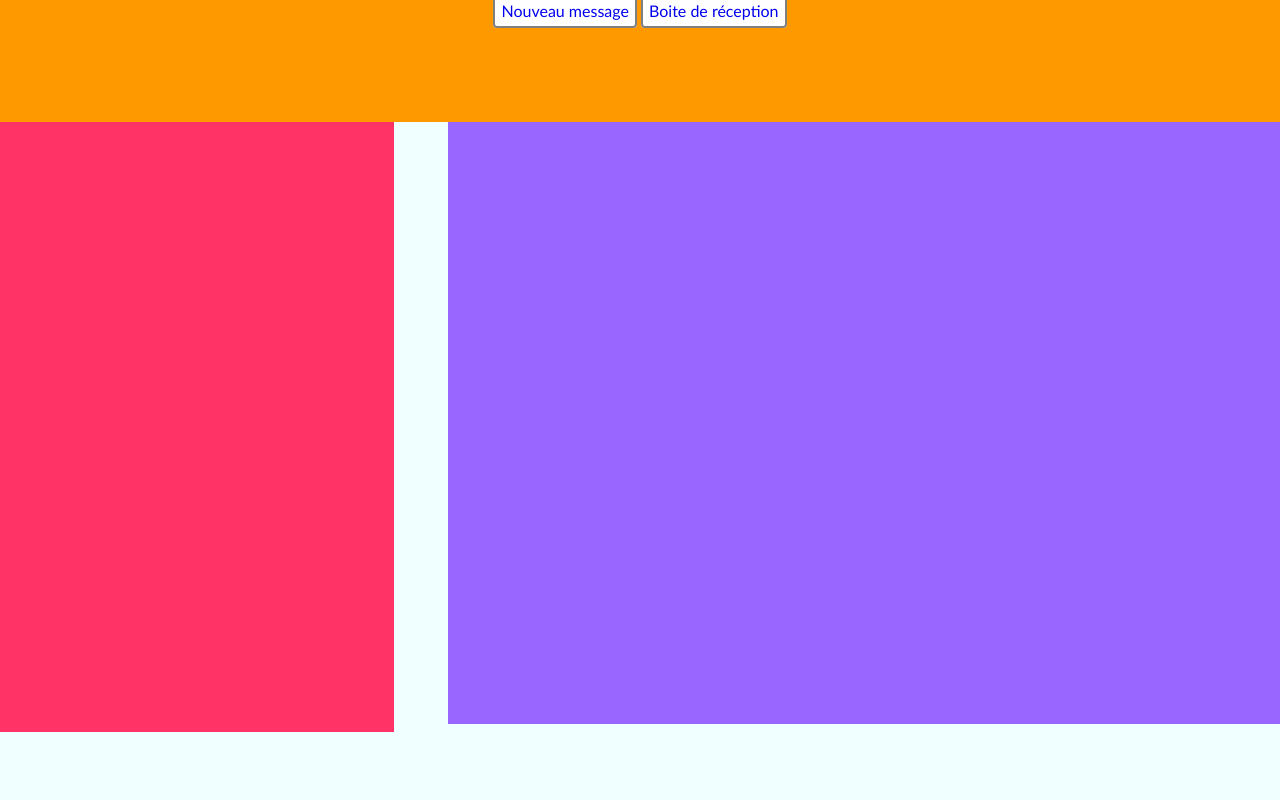
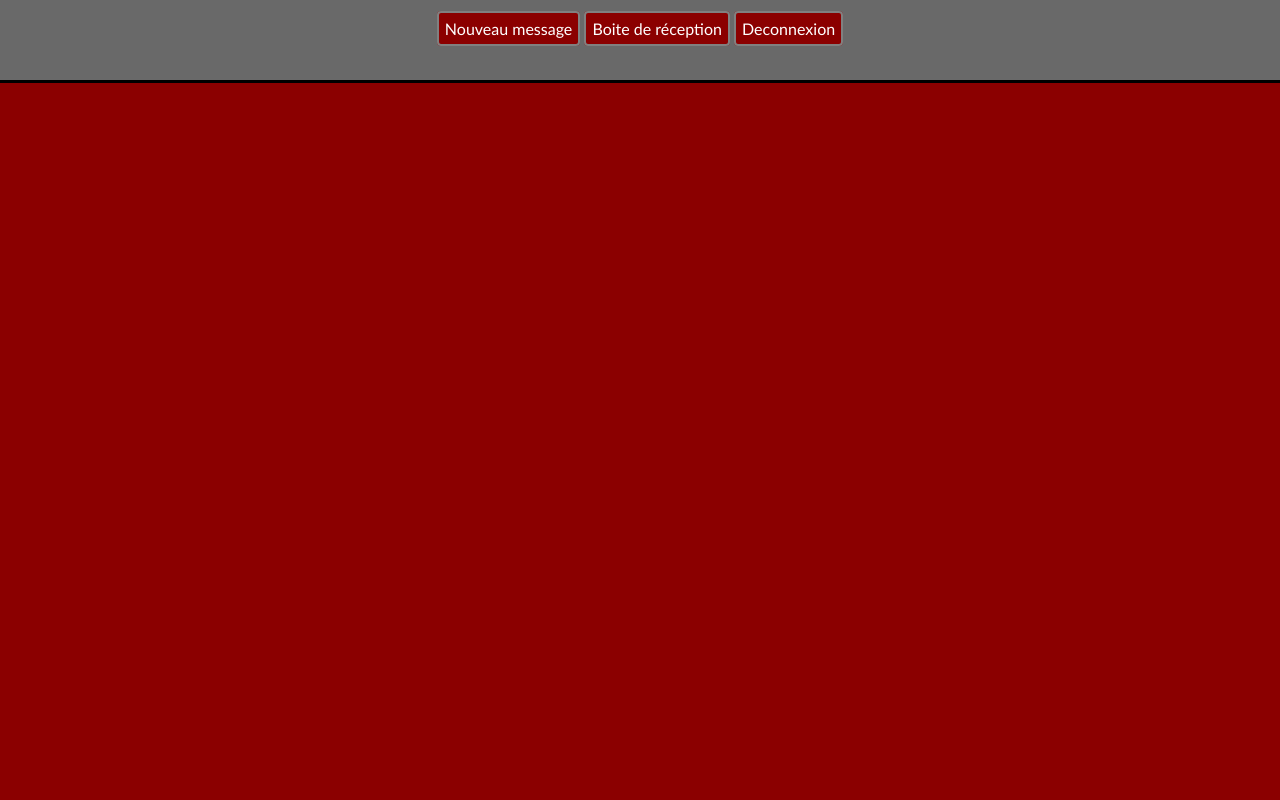
Before and after one commit to alexismorais/webmailAJAX, a PHP site: page /mail/home.php?user=1 in a window 1280 px wide. Run offline with PHP 8.4, Linux system fonts and the light colour scheme.

Commit message:
DERNIERE VERSION

```diff
--- a/affichageMessage.php
+++ b/affichageMessage.php
@@ -19,7 +19,7 @@ if(isset($_GET["id"])){
 	$req -> execute(array($_GET["id"]));
 
 	while ($donnees = $req->fetch()) {
-	echo  "<p>Le : ".$donnees['date']."<br/>De : <b>".$donnees['expediteur']."</b><br/>A : <b>".$donnees['destinataire']."</b><br/><br/>".$donnees['message']."</p>";
+	echo  "<div id=\"divAffichage\"><div id=\"divAffichageMessage\"><p>Le : ".$donnees['date']."<br/>De : <b>".$donnees['expediteur']."</b><br/>A : <b>".$donnees['destinataire']."</b><br/><br/>".$donnees['message']."</p></div></div>";
 	}
 }
 ?>
--- a/home.php
+++ b/home.php
@@ -25,7 +25,7 @@ if (isset($_POST["message"]) && (isset($_POST["destinataire"]))){
 	$req->execute(array($_POST["destinataire"],$user,$_POST["message"]));
 }*/
 ?>
-<html>
+<html id="pageHome">
 	<head>
 		<link rel="stylesheet" type="text/css" href="style.css">
 	</head>
@@ -33,7 +33,7 @@ if (isset($_POST["message"]) && (isset($_POST["destinataire"]))){
 		<script>
 			function Recu(user){
 				xhr = new XMLHttpRequest();
-				xhr.open('GET', 'http://localhost/liste.php?user=' + user);
+				xhr.open('GET', 'http://localhost/mail/liste.php?user=' + user);
 				xhr.send(null);
 				xhr.onreadystatechange = function() {
 					if (xhr.readyState == 4) {
@@ -44,7 +44,7 @@ if (isset($_POST["message"]) && (isset($_POST["destinataire"]))){
 
 			function affichageRecu(id){
 				xhr = new XMLHttpRequest();
-				xhr.open('GET', 'http://localhost/affichageMessage.php?id=' + id);
+				xhr.open('GET', 'http://localhost/mail/affichageMessage.php?id=' + id);
 				xhr.send(null);
 				xhr.onreadystatechange = function() {
 					if (xhr.readyState == 4) {
@@ -55,7 +55,7 @@ if (isset($_POST["message"]) && (isset($_POST["destinataire"]))){
 
 			function NouveauMessage(user){
 				xhr = new XMLHttpRequest();
-				xhr.open('GET', 'http://localhost/nouveauMessage.php?user=' + user);
+				xhr.open('GET', 'http://localhost/mail/nouveauMessage.php?user=' + user);
 				xhr.send(null);
 				xhr.onreadystatechange = function() {
 					if (xhr.readyState == 4) {
@@ -66,11 +66,12 @@ if (isset($_POST["message"]) && (isset($_POST["destinataire"]))){
 
 			function supprimer(id,user){
 				xhr = new XMLHttpRequest();
-				xhr.open('DELETE', 'http://localhost/supprimer.php?id=' + id);
+				xhr.open('DELETE', 'http://localhost/mail/supprimer.php?id=' + id);
 				xhr.send(null);
 				xhr.onreadystatechange = function() {
 					if (xhr.readyState == 4) {
 						 Recu(user);
+						 document.getElementById('affichage').innerHTML = "";
 					}
 				}
 			}
@@ -83,7 +84,7 @@ if (isset($_POST["message"]) && (isset($_POST["destinataire"]))){
 				xhr.onreadystatechange = function() {
 					if (xhr.readyState == 4) {
 						document.getElementById('textMessage').value="";
-						document.getElementById('textDestinataire').value=""
+						document.getElementById('textDestinataire').value="";
 					}
 				}
 				return false;
@@ -94,11 +95,13 @@ if (isset($_POST["message"]) && (isset($_POST["destinataire"]))){
 		</script>
 
 		<div id="barre">
+			</br>
 			<a href="#" class="btnBar" onClick="NouveauMessage('<?=$user?>')">Nouveau message</a>
 			<a href="#" class="btnBar" onClick="Recu('<?=$user?>')">Boite de réception</a>
+			<a href="index.php" class="btnBar">Deconnexion</a>
 		</div>
 		<div id="menu">
-			 <div id="liste">
+			 <div id="liste" style="overflow:auto">
 			 </div>
 			 <div id="affichage">
 
--- a/index.php
+++ b/index.php
@@ -1,8 +1,8 @@
-<html>
+<html id="pageConnexion">
 	<head>
 		<link rel="stylesheet" type="text/css" href="style.css">
 	</head>
-	<body>
+	<body >
 		<div  id="divConnexion">
 			<fieldset>
 				<legend>Connexion</legend>
--- a/style.css
+++ b/style.css
@@ -1,34 +1,38 @@
-#barre, #liste, #affichage {
-	padding:1px 0;
-}
+
 #barre {
-	background-color:#FF9900;
+	background-color:#696969;
 	text-align:center;
-	height:15%;
+	height:10%;
+	border-bottom:solid;
 
 }
 #menu {
 	max-width:100%;
-	margin:auto;
-	height:75%;
+	height:85%;
 
 }
 #liste  {
 	float:left;
 	width:30%;
-	background-color:#FF3366;
+	background-color:#8B0000;
 	height:100%;
-	padding:5px;
+	padding:1%;
 }
 #affichage {
-	margin-left:35%;
-	background-color:#9966FF;
-	height:100%;
-	padding-left:20px;
+	margin-left:32%;
+	background-color:8B0000;
+	height:95%;
+	padding-top:2%;
+	padding-bottom:2%;
+	overflow:hidden;
+
+
 }
 #croix{
 	float:right;
 	margin-right:10px;
+	color:#8B0000;
+	font-size:2em;
 }
 ul{
 	list-style:none;
@@ -43,7 +47,7 @@ ul{
 }
 
 body{
-	margin: 0;
+	margin:0;
 }
 
 html{
@@ -65,25 +69,108 @@ html{
 a
 {
 	text-decoration:none;
+
 }
-#croix{
-	background-color:red;
-}
+
 .btn{
 	padding:6px 0 6px 0;
 	font:bold 13px Arial;
-	background:#f5f5f5;
-	color:#555;
+	background:#8B0000;
+	color:white;
 	border-radius:2px;
 	width:100px;
-	border:1px solid #ccc;
+	border:1px solid grey;
 	box-shadow:1px 1px 3px #999;
 
 }
 
 .btnBar{
+	color:white;
 	border:2px solid grey;
 	border-radius:4px;
 	padding:6px;
+	background-color:#8B0000;
+}
+
+#divListe{
+	background-color:#696969;
+	margin-bottom:5px;
+	width:100%;
+	height:10%;
+	border:1px solid black;
+	overflow:hidden;
+	padding-top:5px;
+	padding-left:5px;
+}
+
+#selectionMail{
+	color:white;
+
+	padding-bottom:10%;
+	width:90%;
+
+}
+
+#pageConnexion{
+	background-color:#696969;
+	color:white;
+}
+
+#pageHome{
+	background-color:#8B0000;
+}
+
+
+
+
+
+#textMessage{
+	margin-left:auto;
+	margin-right:auto;
+	width:100%;
+	height:63%;
+}
+
+#destinataire{
+	margin-left:auto;
+	margin-right:auto;
+	width:30%;
+
+}
+#divAffichage{
+	color:white;
+	background-color:#696969;
+	margin-left:auto;
+	margin-right:auto;
+	width:80%;
+	padding:5%;
+}
+#labelDestinataire{
+	margin-left:auto;
+	margin-right:auto;
+	width:50%;
+}
+
+#btnEnvoyer{
+	float:right;
+	padding:6px 0 6px 0;
+	font:bold 13px Arial;
+	background:#8B0000;
+	color:white;
+	margin-left:auto;
+	margin-right:auto;
+	border-radius:2px;
+	width:100px;
+	border:1px solid grey;
+	box-shadow:1px 1px 3px #999;
+
+}
+
+#divAffichageMessage{
 	background-color:white;
+	color:black;
+	height:80%;
+	padding-left:20px;
+	padding-top:10px;
+	overflow:hidden;
 }
```
Also changed, not shown: liste.php (+6 -5 lines), nouveauMessage.php (+8 -7 lines). Lines whose indentation alone changed are shown as unchanged.
